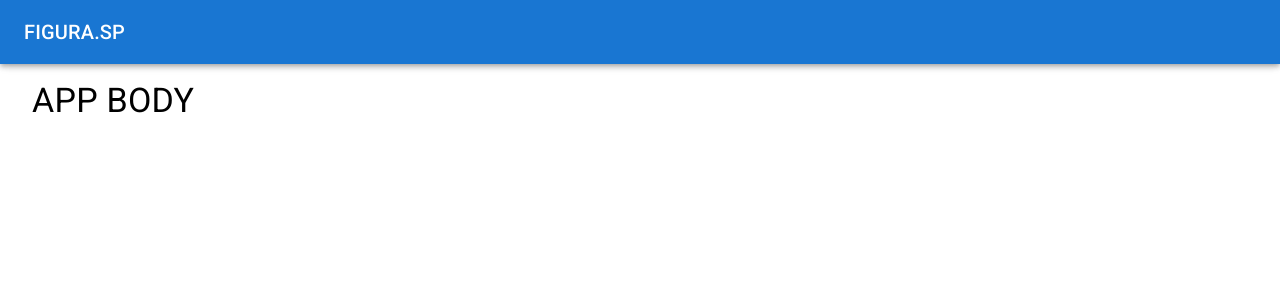
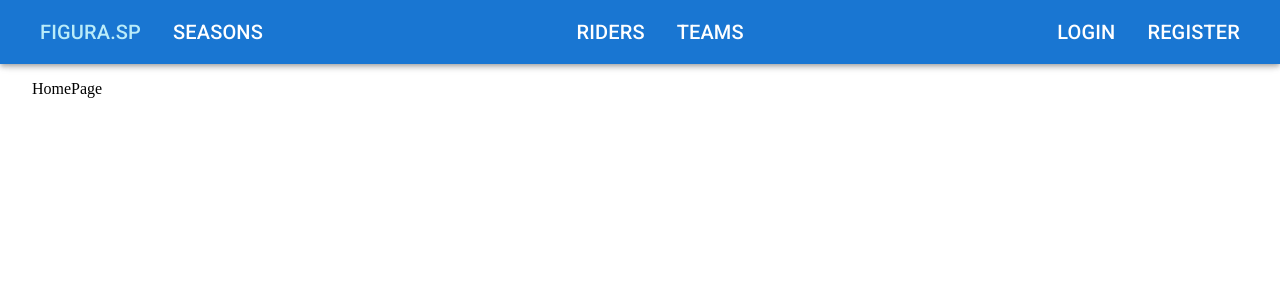
Before and after one commit to eb110/FiguraSp.Client, a React (Vite) app in the folder figurasp-client/: page / in a window 1280 px wide. Shown: the top 300 px of the page. Built offline with nearby package versions, Linux system fonts and the light colour scheme.

Commit message:
03_routing init routing and navbar

```diff
--- a/figurasp-client/src/app/layout/App.tsx
+++ b/figurasp-client/src/app/layout/App.tsx
@@ -1,13 +1,14 @@
 import "./App.css";
-import { Container, Typography } from "@mui/material";
+import { Container } from "@mui/material";
 import NavBar from "./NavBar";
+import { Outlet } from "react-router-dom";
 
 function App() {
   return (
     <>
       <NavBar />
       <Container sx={{ marginTop: 10 }} maxWidth="xl">
-        <Typography variant="h4">APP BODY</Typography>
+        <Outlet />
       </Container>
     </>
   );
--- a/figurasp-client/src/app/layout/NavBar.tsx
+++ b/figurasp-client/src/app/layout/NavBar.tsx
@@ -1,11 +1,60 @@
-import { AppBar, Toolbar, Typography } from "@mui/material";
+import { AppBar, List, ListItem, Toolbar } from "@mui/material";
+import { NavLink } from "react-router-dom";
+
+const leftLinks = [
+  { title: "figura.sp", path: "/" },
+  { title: "seasons", path: "/seasons" },
+];
+
+const midLinks = [
+  { title: "riders", path: "/riders" },
+  { title: "teams", path: "/teams" },
+];
+
+const rightLinks = [
+  { title: "login", path: "/login" },
+  { title: "register", path: "/register" },
+];
+
+const navStyles = {
+  color: "inherit",
+  typography: "h6",
+  "&:hover": { color: "grey.500" },
+  "&.active": { color: "#baecf9" },
+};
 
 export default function NavBar() {
   return (
     //fixed -> stay a the top of the screen
     <AppBar position="fixed">
-      <Toolbar>
-        <Typography variant="h6">FIGURA.SP</Typography>
+      <Toolbar
+        sx={{
+          display: "flex",
+          justifyContent: "space-between",
+          alignItems: "center",
+        }}
+      >
+        <List sx={{ display: "flex" }}>
+          {leftLinks.map(({ title, path }) => (
+            <ListItem component={NavLink} to={path} key={path} sx={navStyles}>
+              {title.toUpperCase()}
+            </ListItem>
+          ))}
+        </List>
+        <List sx={{ display: "flex" }}>
+          {midLinks.map(({ title, path }) => (
+            <ListItem component={NavLink} to={path} key={path} sx={navStyles}>
+              {title.toUpperCase()}
+            </ListItem>
+          ))}
+        </List>
+        <List sx={{ display: "flex" }}>
+          {rightLinks.map(({ title, path }) => (
+            <ListItem component={NavLink} to={path} key={path} sx={navStyles}>
+              {title.toUpperCase()}
+            </ListItem>
+          ))}
+        </List>
       </Toolbar>
     </AppBar>
   );
--- /dev/null
+++ b/figurasp-client/src/app/routes/Routes.tsx
@@ -0,0 +1,23 @@
+import { createBrowserRouter } from "react-router-dom";
+import App from "../layout/App";
+import HomePage from "../../features/home/HomePage";
+import SeasonPage from "../../features/season/SeasonPage";
+import RiderPage from "../../features/rider/RiderPage";
+import TeamPage from "../../features/team/TeamPage";
+import RiderDetails from "../../features/rider/RiderDetails";
+import TeamDetails from "../../features/team/TeamDetails";
+
+export const router = createBrowserRouter([
+  {
+    path: "/",
+    element: <App />,
+    children: [
+      { path: "", element: <HomePage /> },
+      { path: "/seasons", element: <SeasonPage /> },
+      { path: "/riders", element: <RiderPage /> },
+      { path: "/riders/:id", element: <RiderDetails /> },
+      { path: "/teams", element: <TeamPage /> },
+      { path: "/teams/:id", element: <TeamDetails /> },
+    ],
+  },
+]);
--- /dev/null
+++ b/figurasp-client/src/features/home/HomePage.tsx
@@ -0,0 +1,3 @@
+export default function HomePage() {
+  return <div>HomePage</div>;
+}
--- /dev/null
+++ b/figurasp-client/src/features/rider/RiderDetails.tsx
@@ -0,0 +1,3 @@
+export default function RiderDetails() {
+  return <div>RiderDetails</div>;
+}
--- /dev/null
+++ b/figurasp-client/src/features/rider/RiderPage.tsx
@@ -0,0 +1,3 @@
+export default function RiderPage() {
+  return <div>RiderPage</div>;
+}
--- /dev/null
+++ b/figurasp-client/src/features/team/TeamDetails.tsx
@@ -0,0 +1,3 @@
+export default function TeamDetails() {
+  return <div>TeamDetails</div>;
+}
--- /dev/null
+++ b/figurasp-client/src/features/team/TeamPage.tsx
@@ -0,0 +1,3 @@
+export default function TeamPage() {
+  return <div>TeamPage</div>;
+}
--- a/figurasp-client/src/main.tsx
+++ b/figurasp-client/src/main.tsx
@@ -1,14 +1,15 @@
 import { StrictMode } from "react";
 import { createRoot } from "react-dom/client";
 import "../index.css";
-import App from "./app/layout/App.tsx";
 import "@fontsource/roboto/300.css";
 import "@fontsource/roboto/400.css";
 import "@fontsource/roboto/500.css";
 import "@fontsource/roboto/700.css";
+import { RouterProvider } from "react-router-dom";
+import { router } from "./app/routes/Routes.tsx";
 
 createRoot(document.getElementById("root")!).render(
   <StrictMode>
-    <App />
+    <RouterProvider router={router} />
   </StrictMode>,
 );
```
